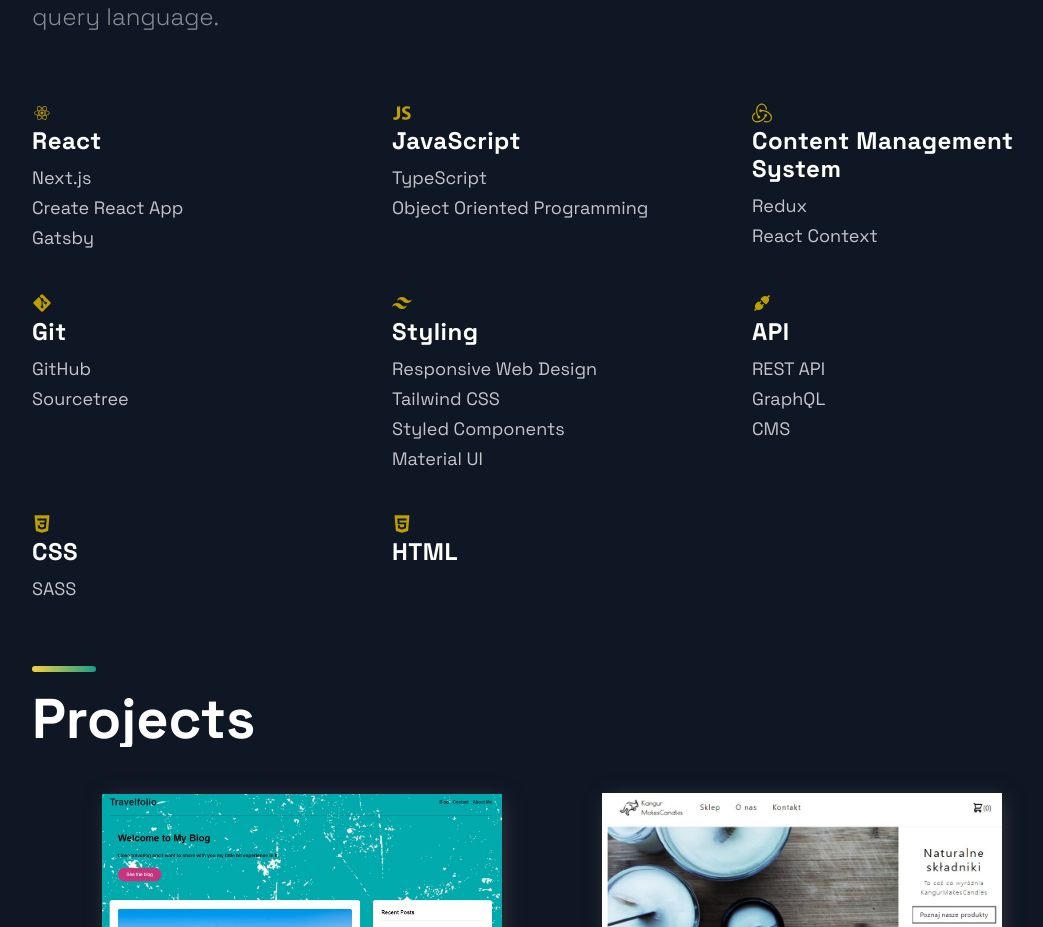
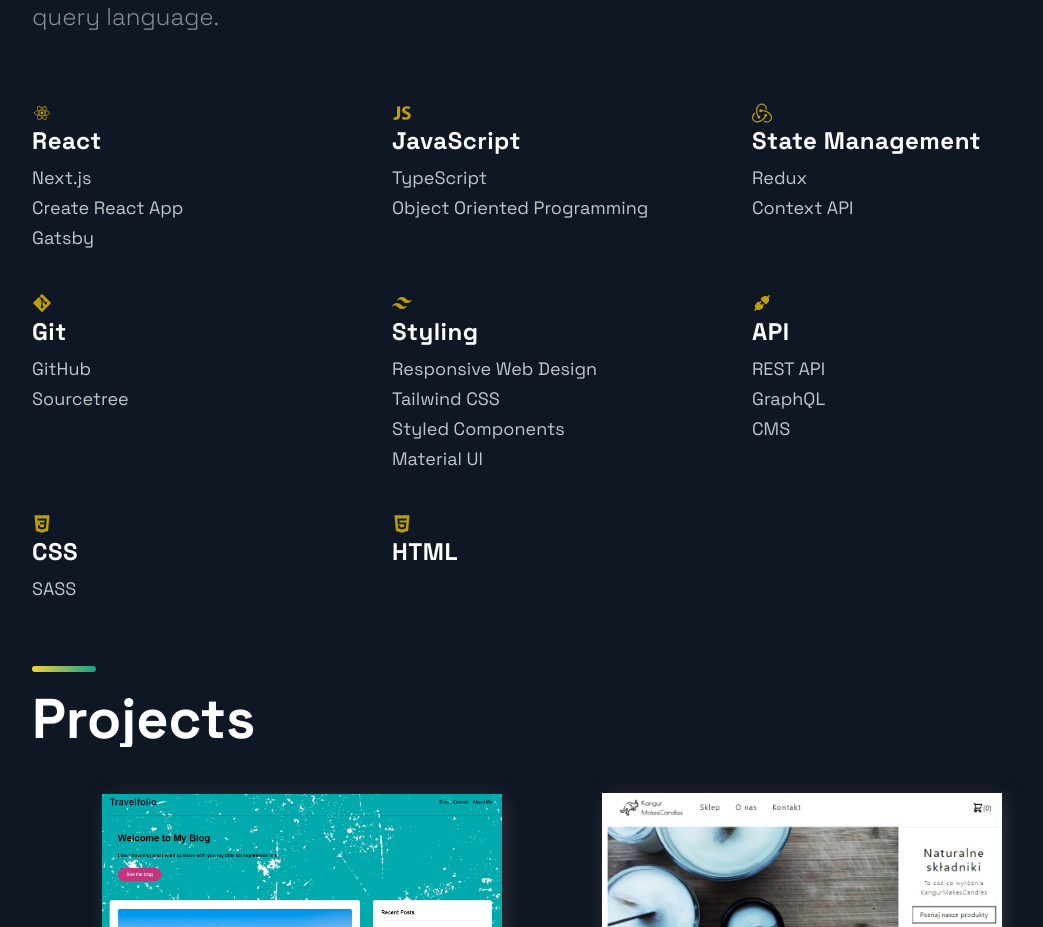
Before and after one commit to yougonnagetyours/my-developer-portfolio, a Next.js app: page / in a window 1280 px wide. Shown: the part 1180-2107 px from the top of the page, without its empty margins (88-1131 px from the left). Built offline with nearby package versions, Linux system fonts and the light colour scheme.

Commit message:
Update Technologies.js

```diff
--- a/src/components/Technologies/Technologies.js
+++ b/src/components/Technologies/Technologies.js
@@ -43,9 +43,9 @@
           <SiRedux size="2rem" />
         </picture>
         <ListContainer>
-          <ListTitle>Content Management System</ListTitle>
+          <ListTitle>State Management</ListTitle>
           <ListParagraph>Redux</ListParagraph>
-          <ListParagraph>React Context</ListParagraph>
+          <ListParagraph>Context API</ListParagraph>
         </ListContainer>
       </ListItem>
       <ListItem>
```
